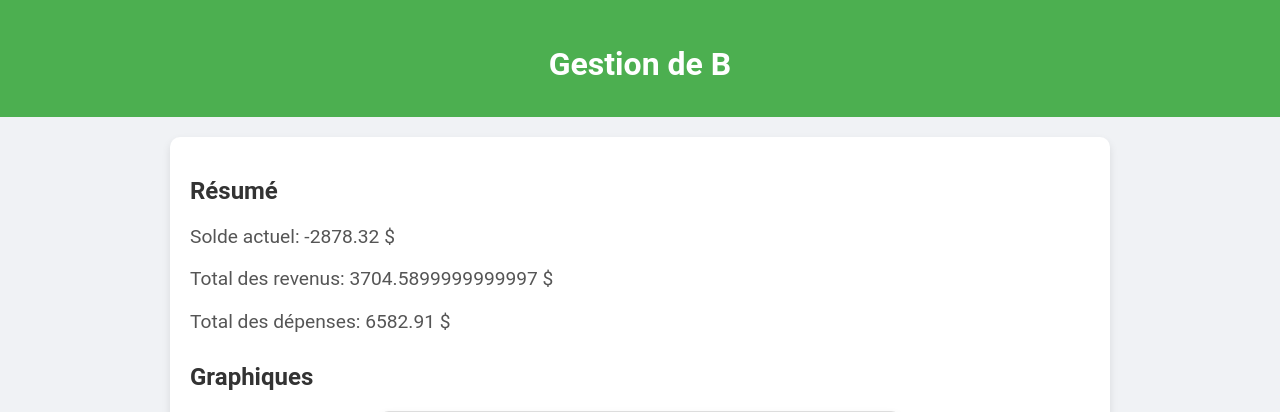
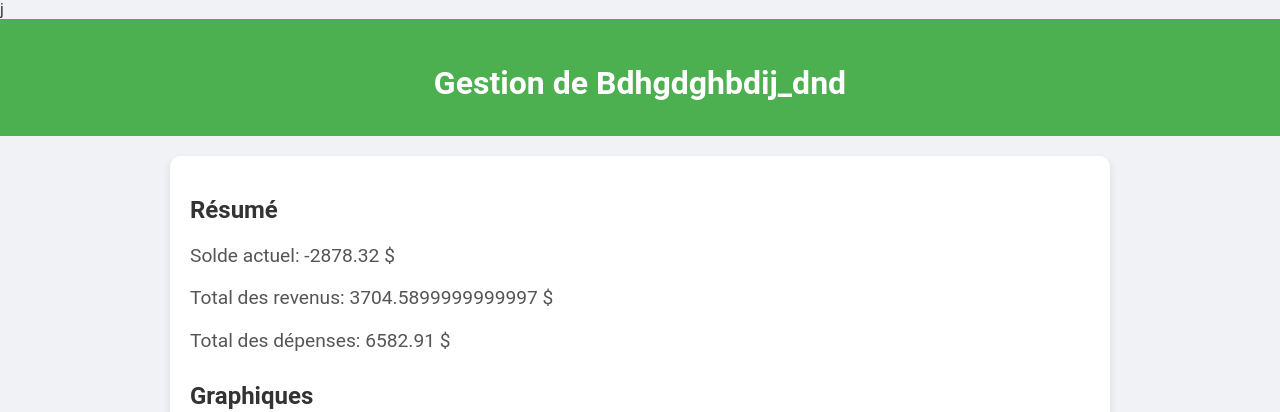
Before and after one commit to Moustapha-sow/gestion-budjet, a Flask app: page /dashboard in a window 1280 px wide. Shown: the top 412 px of the page. Run offline with Flask 3, Linux system fonts and the light colour scheme; data comes from the database, SQL or seed files in the repository; some libraries are stand-ins or nearby versions.

Commit message:
Update index.html

```diff
--- a/app/templates/index.html
+++ b/app/templates/index.html
@@ -1,4 +1,4 @@
-<!DOCTYPE html>
+j<!DOCTYPE html>
 <html lang="en">
 <head>
     <meta charset="UTF-8">
@@ -13,7 +13,7 @@
 <body>
 
     <header>
-        <h1>Gestion de B</h1>
+        <h1>Gestion de Bdhgdghbdij_dnd</h1>
     </header>
 
     <main>
```
